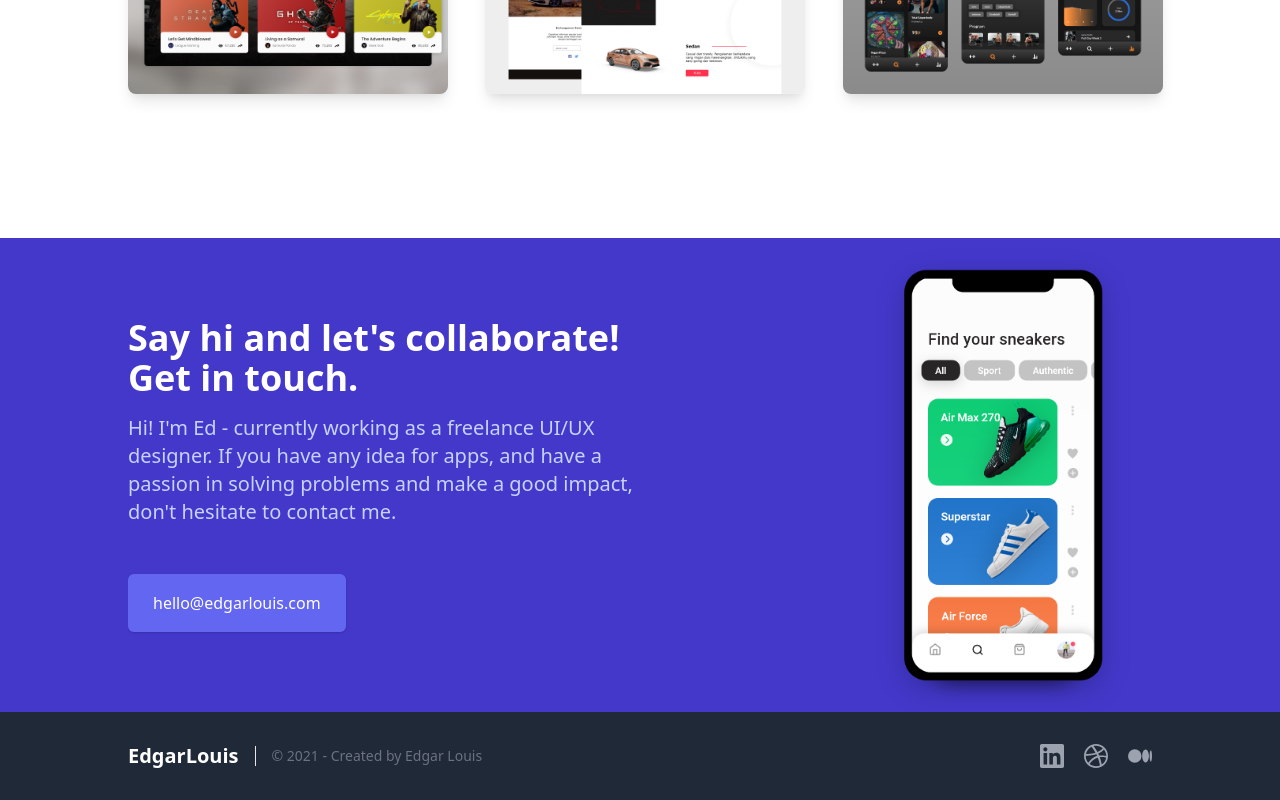
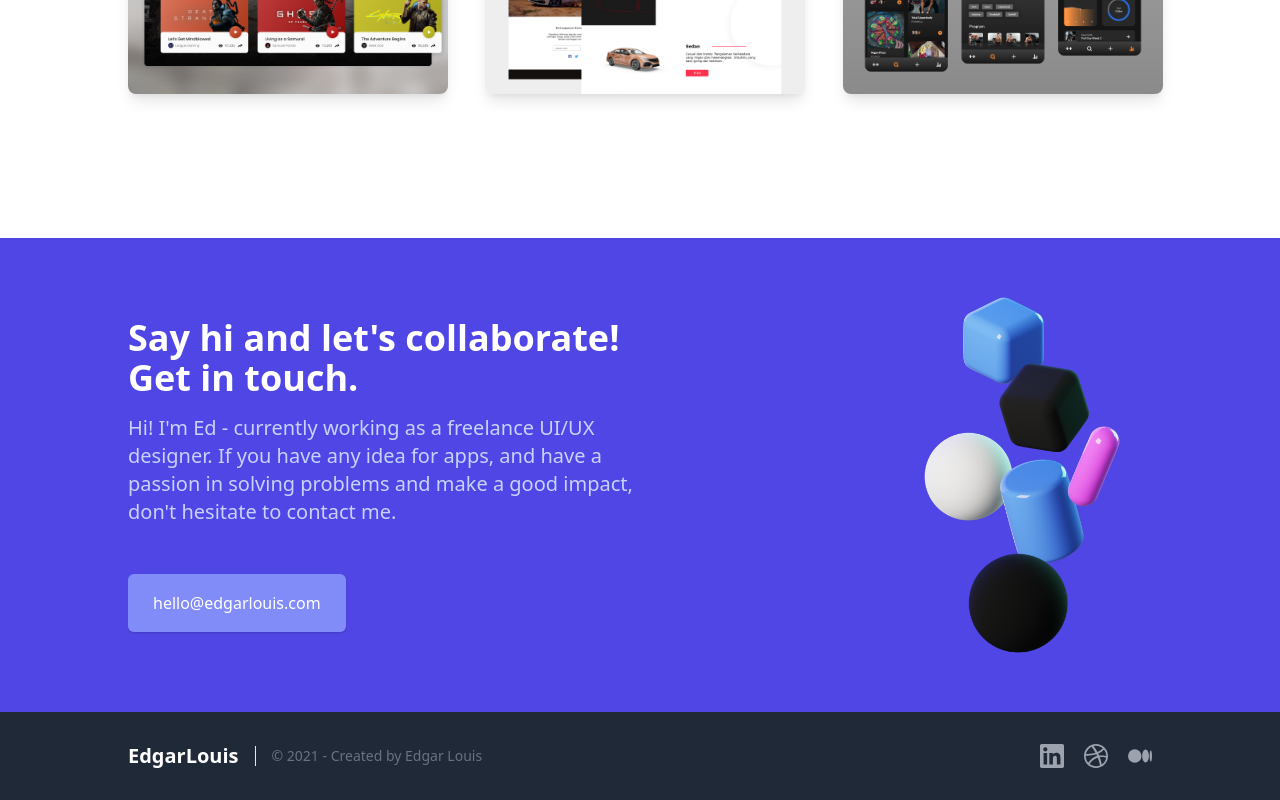
Before and after one commit to louisedgar/portfolio, a React (Create React App) app: page / in a window 1280 px wide. Shown: the part 4776-5576 px from the top of the page. Built offline with nearby package versions, Linux system fonts and the light colour scheme; the HTML template or start-up script is replaced by a standard one.

Commit message:
asset fix

```diff
--- a/src/pages/Home.js
+++ b/src/pages/Home.js
@@ -5,7 +5,6 @@
 import Aqimos from "../assets/project-aqimos.png";
 import Formbuilder from "../assets/project-formbuilder.png";
 import Co from "../assets/project-co.png";
-import CTA from "../assets/cta-img.png";
 import { Link, animateScroll as scroll } from "react-scroll";
 import Digify from "../assets/Digify.png";
 import Profile from "../assets/MOOC-Profile.png";
@@ -16,6 +15,7 @@
 import Livestream from "../assets/Livestreaming-Web.png";
 import Autoroom from "../assets/Autoroom.png";
 import Move from "../assets/Move.png";
+import ThreeD from "../assets/3d.png";
 
 export default function Home() {
   return (
@@ -510,8 +510,8 @@
       </div>
 
       {/* CTA */}
-      <div className="w-full bg-indigo-700">
-        <div className="container max-w-5xl bg-indigo-700 overflow-hidden relative mx-auto">
+      <div className="w-full bg-indigo-600">
+        <div className="container max-w-5xl bg-indigo-600 overflow-hidden relative mx-auto ">
           <div className="text-start w-1/2 py-12 lg:py-20  z-20" id="about">
             <h2 className="text-3xl font-extrabold text-white sm:text-4xl">
               <span className="block">Say hi and let's collaborate!</span>
@@ -527,7 +527,7 @@
                 <a href="mailto:hello@edgarlouis.com">
                   <button
                     type="button"
-                    className="py-4 px-6 text-white items-center justify-center px-5 py-3 border border-transparent text-base leading-6 font-medium rounded-md bg-indigo-500 hover:bg-indigo-400 focus:outline-none focus:bg-indigo-400 transition duration-150 ease-in-out"
+                    className="py-4 px-6 text-white items-center justify-center px-5 py-3 border border-transparent text-base leading-6 font-medium rounded-md bg-indigo-400 hover:bg-indigo-700 focus:outline-none focus:bg-indigo-700 transition duration-150 ease-in-out"
                   >
                     hello@edgarlouis.com
                   </button>
@@ -536,8 +536,8 @@
             </div>
           </div>
           <img
-            src={CTA}
-            className="absolute h-full max-w-1/2 hidden lg:block right-0 top-0"
+            src={ThreeD}
+            className="absolute h-full max-w-1/2 hidden lg:block right-0 top-0 transform scale-75"
             alt=""
           />
         </div>
```
Also changed, not shown: src/assets/3d.png (added), src/assets/cta-img.png (deleted).
